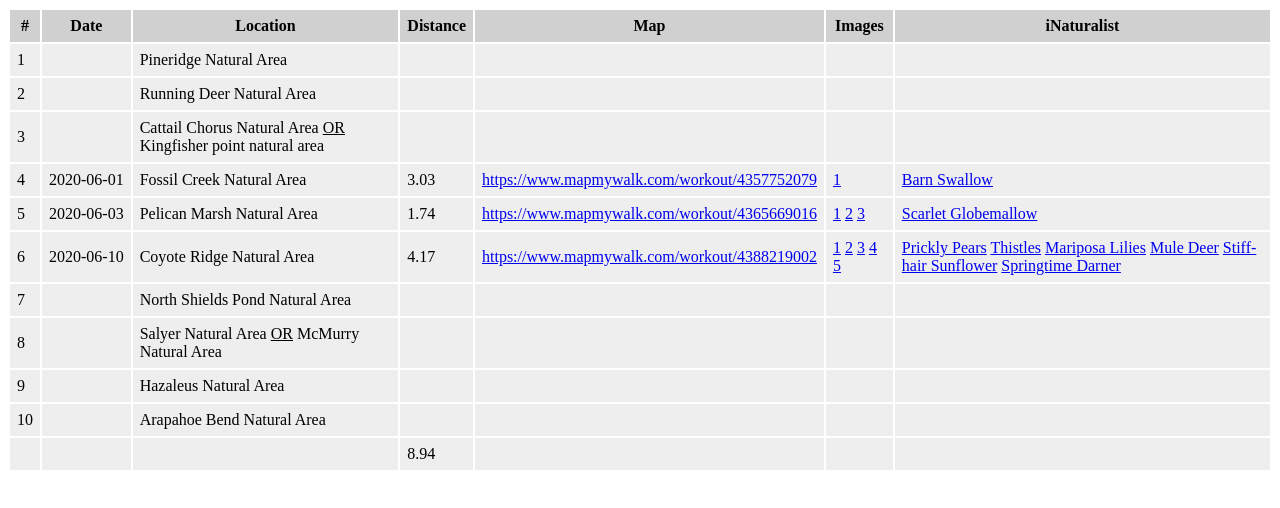
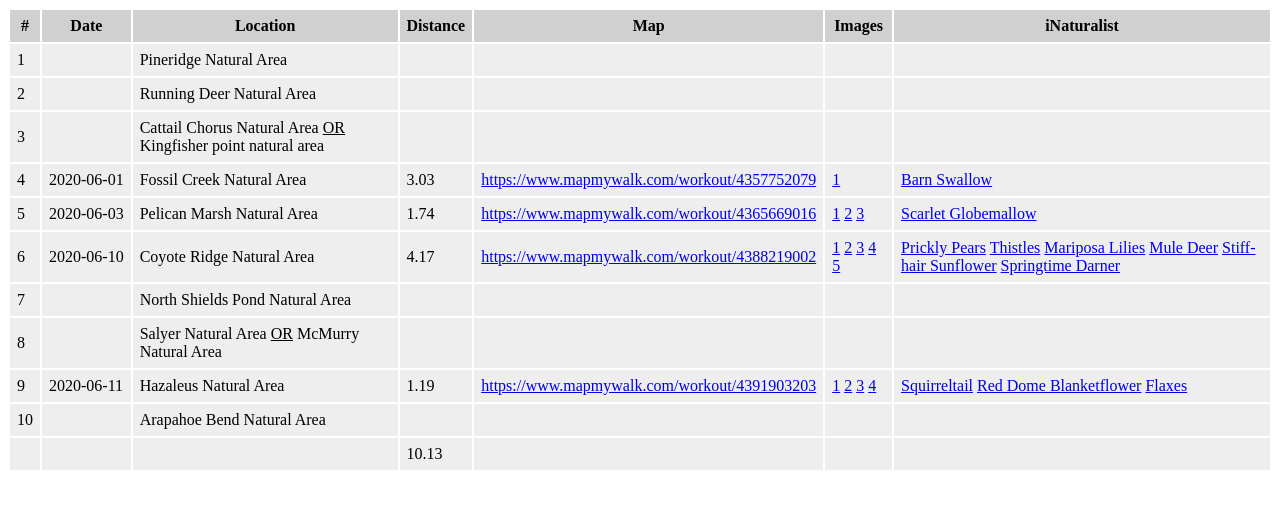
Before and after one commit to fcrwx/ExploreFortCollins, a plain HTML site: page index.html in a window 1280 px wide. Drawn offline with Linux system fonts and the light colour scheme.

Commit message:
Hazaleus

```diff
--- a/index.html
+++ b/index.html
@@ -116,12 +116,21 @@
     </tr>
     <tr>
         <td>9</td>
-        <td class="date"></td>
+        <td class="date">2020-06-11</td>
         <td>Hazaleus Natural Area</td>
-        <td></td>
-        <td><a href=""></a></td>
-        <td></td>
-        <td></td>
+        <td>1.19</td>
+        <td><a href="https://www.mapmywalk.com/workout/4391903203">https://www.mapmywalk.com/workout/4391903203</a></td>
+        <td>
+            <a href="images/IMG_0733.jpg">1</a>
+            <a href="images/IMG_0736.jpg">2</a>
+            <a href="images/IMG_0737.jpg">3</a>
+            <a href="images/IMG_0740.jpg">4</a>
+        </td>
+        <td>
+            <a href="https://www.inaturalist.org/observations/49227090">Squirreltail</a>
+            <a href="https://www.inaturalist.org/observations/49227047">Red Dome Blanketflower</a>
+            <a href="https://www.inaturalist.org/observations/49226934">Flaxes</a>
+        </td>
     </tr>
     <tr>
         <td>10</td>
@@ -137,7 +146,7 @@
         <td></td>
         <td></td>
         <td></td>
-        <td>8.94</td>
+        <td>10.13</td>
         <td></td>
         <td></td>
         <td></td>
```
Also changed, not shown: 4 other files.
